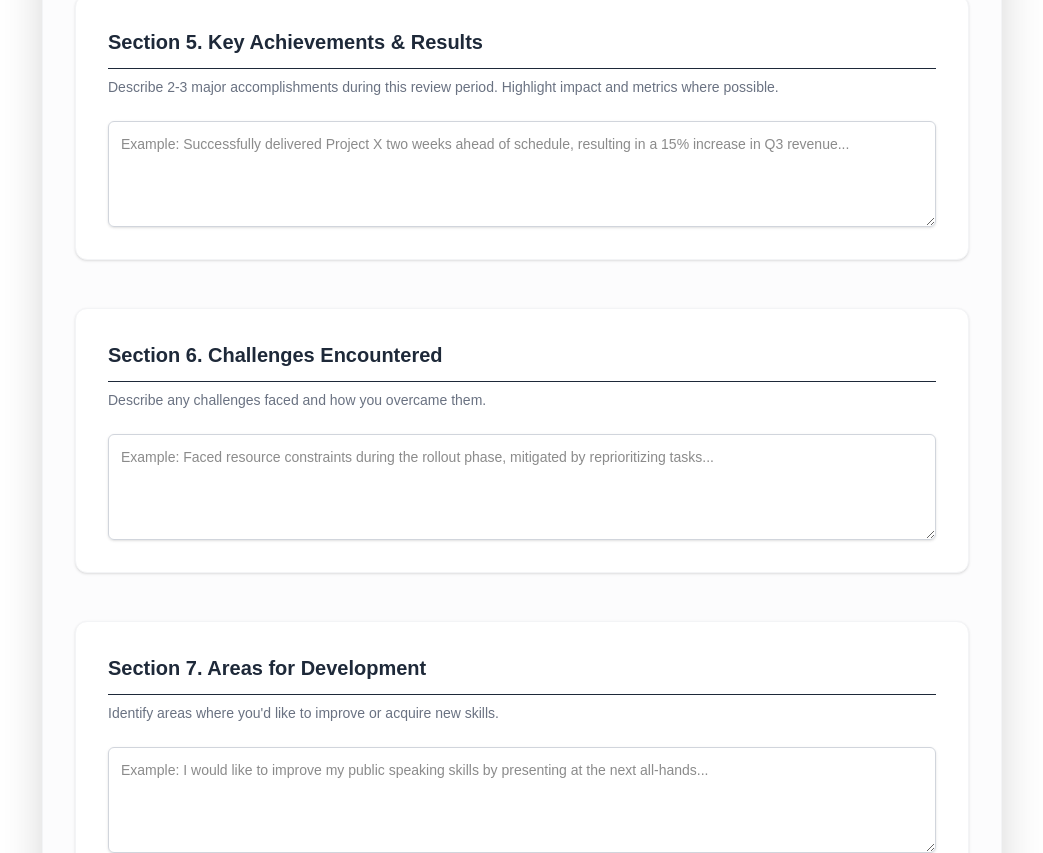
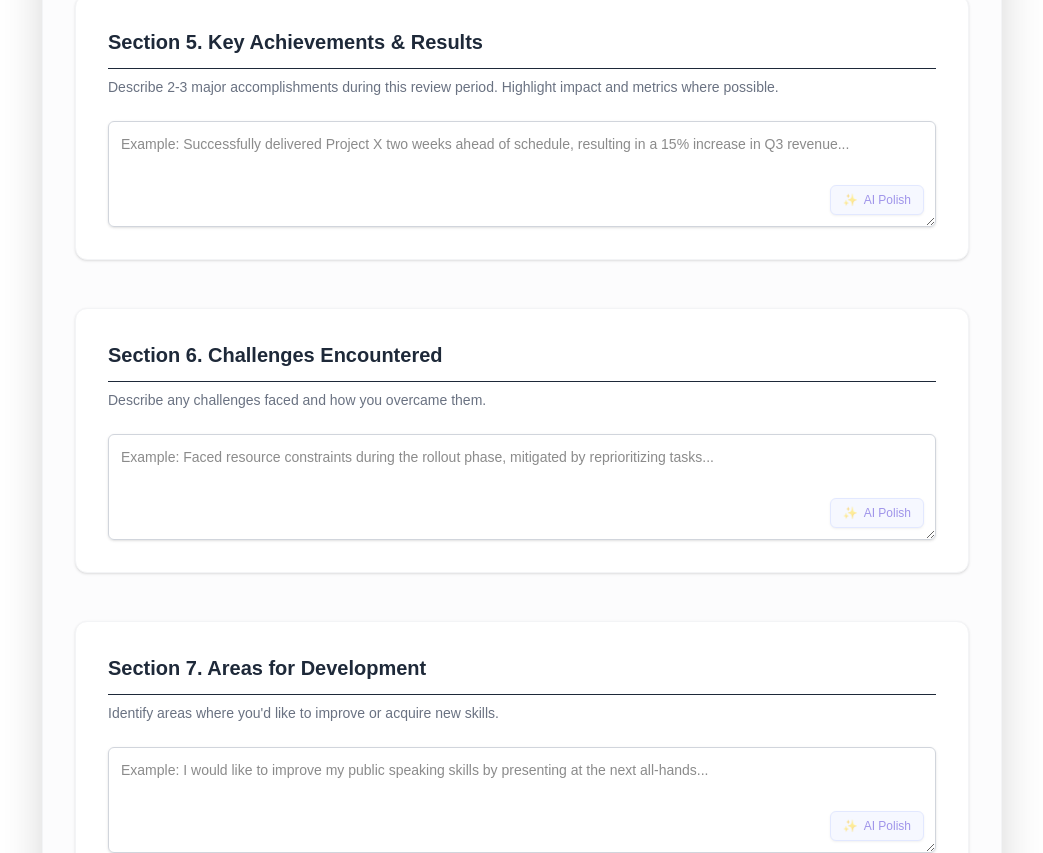
Before and after one commit to srohithadithya/PerformSync, a Next.js app: page /evaluation in a window 1280 px wide. Shown: the part 2620-3473 px from the top of the page, without its empty margins (118-1161 px from the left). Built offline with nearby package versions, Linux system fonts and the light colour scheme; no server answers.

Commit message:
Fix: Re-attach AI Polish functionality to dynamic evaluation text areas

```diff
--- a/src/app/evaluation/page.tsx
+++ b/src/app/evaluation/page.tsx
@@ -167,16 +167,55 @@ export default function EmployeeEvaluationForm() {
     }
   };
 
+  const [isPolishing, setIsPolishing] = useState<string | null>(null);
+
+  const handleAIPolish = async (sectionId: string, currentText: string) => {
+    if (!currentText || currentText.trim().length < 5) {
+      toast.error("Please write at least a few words before polishing.");
+      return;
+    }
+    setIsPolishing(sectionId);
+    try {
+      const res = await fetch("/api/ai-polish", {
+        method: "POST",
+        headers: { "Content-Type": "application/json" },
+        body: JSON.stringify({ text: currentText }),
+      });
+      const data = await res.json();
+      if (data.polishedText) {
+        handleDynamicChange(sectionId, data.polishedText);
+        toast.success("Text polished successfully! ✨");
+      } else {
+        throw new Error(data.error || "Failed to polish text");
+      }
+    } catch (err: any) {
+      toast.error(err.message);
+    } finally {
+      setIsPolishing(null);
+    }
+  };
+
   const renderDynamicSection = (section: EvaluationSection) => {
     if (section.type === "text-area") {
+      const currentVal = formData.dynamicData[section.id] || "";
       return (
-        <textarea
-          rows={4}
-          value={formData.dynamicData[section.id] || ""}
-          onChange={(e) => handleDynamicChange(section.id, e.target.value)}
-          placeholder={section.placeholder}
-          className="mt-2 block w-full rounded-md border-gray-300 shadow-sm focus:border-indigo-500 focus:ring-indigo-500 p-3 border sm:text-sm"
-        />
+        <div className="relative">
+          <textarea
+            rows={4}
+            value={currentVal}
+            onChange={(e) => handleDynamicChange(section.id, e.target.value)}
+            placeholder={section.placeholder}
+            className="mt-2 block w-full rounded-md border-gray-300 shadow-sm focus:border-indigo-500 focus:ring-indigo-500 p-3 border sm:text-sm pr-20"
+          />
+          <button
+            type="button"
+            onClick={() => handleAIPolish(section.id, currentVal)}
+            disabled={isPolishing === section.id || currentVal.length < 5}
+            className="absolute bottom-3 right-3 inline-flex items-center gap-1.5 px-3 py-1.5 bg-indigo-50 text-indigo-700 hover:bg-indigo-100 border border-indigo-200 rounded-md text-xs font-medium shadow-sm transition-colors disabled:opacity-50 disabled:cursor-not-allowed"
+          >
+            <span>✨</span> {isPolishing === section.id ? "Polishing..." : "AI Polish"}
+          </button>
+        </div>
       );
     }
 
```
